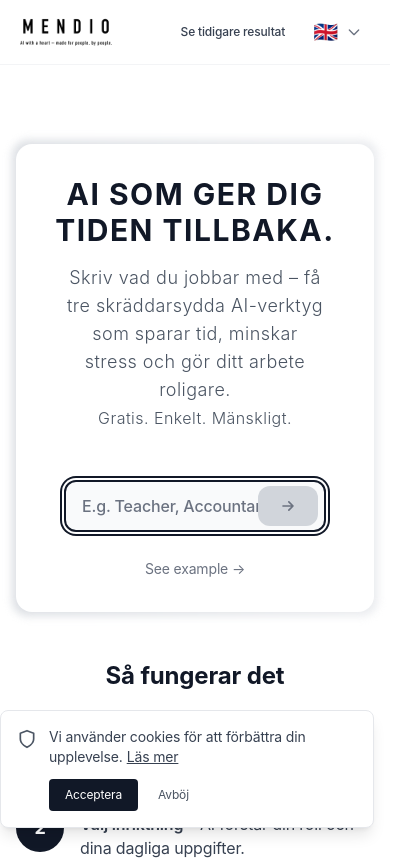
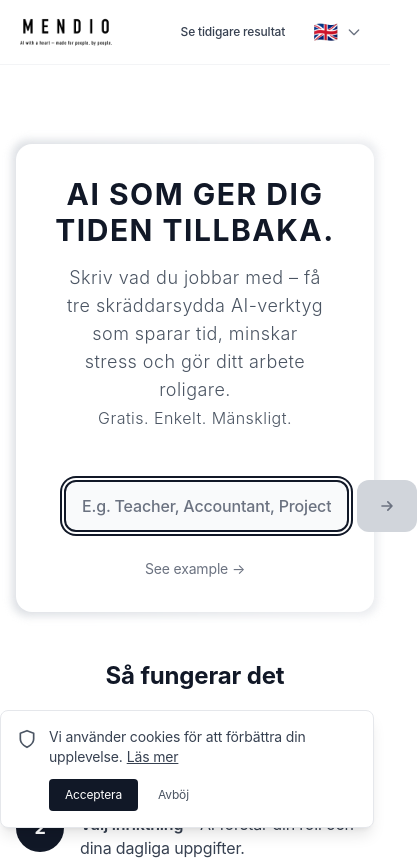
Before and after one commit to chgenberg/optero, a Next.js app: page / in a window 390 px wide. Shown: the top 860 px of the page, 417 px wide, since content can reach past the window. Built offline with nearby package versions, Linux system fonts and the light colour scheme.

Commit message:
fix: Move search button outside input on mobile
- On mobile: Button is outside to the right (flex layout)
- On desktop: Button remains inside input (absolute position)
- Prevents text collision with button on small screens

```diff
--- a/components/ProfessionInput.tsx
+++ b/components/ProfessionInput.tsx
@@ -46,7 +46,8 @@ export default function ProfessionInput({ onSelect }: ProfessionInputProps) {
   return (
     <div className="w-full max-w-2xl mx-auto px-4">
       <form onSubmit={handleSubmit} className="relative">
-        <div className="relative">
+        {/* Mobile: Button outside input | Desktop: Button inside input */}
+        <div className="flex gap-2 sm:block relative">
           <input
             ref={inputRef}
             id="profession"
@@ -54,7 +55,7 @@ export default function ProfessionInput({ onSelect }: ProfessionInputProps) {
             value={input}
             onChange={(e) => setInput(e.target.value)}
             placeholder={t('profession.placeholder')}
-            className="w-full px-4 sm:px-6 py-3 sm:py-4 text-base sm:text-lg bg-white border-2 border-gray-900 rounded-xl sm:rounded-2xl focus:bg-gray-50 focus:outline-none focus:ring-2 focus:ring-gray-900 focus:ring-offset-2 transition-all duration-200 placeholder-gray-500 font-medium"
+            className="flex-1 sm:w-full px-4 sm:px-6 py-3 sm:py-4 text-base sm:text-lg bg-white border-2 border-gray-900 rounded-xl sm:rounded-2xl focus:bg-gray-50 focus:outline-none focus:ring-2 focus:ring-gray-900 focus:ring-offset-2 transition-all duration-200 placeholder-gray-500 font-medium"
             autoComplete="off"
             autoFocus
           />
@@ -62,7 +63,7 @@ export default function ProfessionInput({ onSelect }: ProfessionInputProps) {
           <button
             type="submit"
             disabled={!input.trim()}
-            className={`absolute right-2 top-1/2 transform -translate-y-1/2 px-5 py-2.5 rounded-xl font-medium transition-all duration-200 ${
+            className={`flex-shrink-0 sm:absolute sm:right-2 sm:top-1/2 sm:transform sm:-translate-y-1/2 px-5 py-2.5 rounded-xl font-medium transition-all duration-200 ${
               input.trim()
                 ? "bg-gray-900 text-white hover:bg-gray-800 hover:scale-105 active:scale-95 shadow-md"
                 : "bg-gray-300 text-gray-500 cursor-not-allowed"
```
